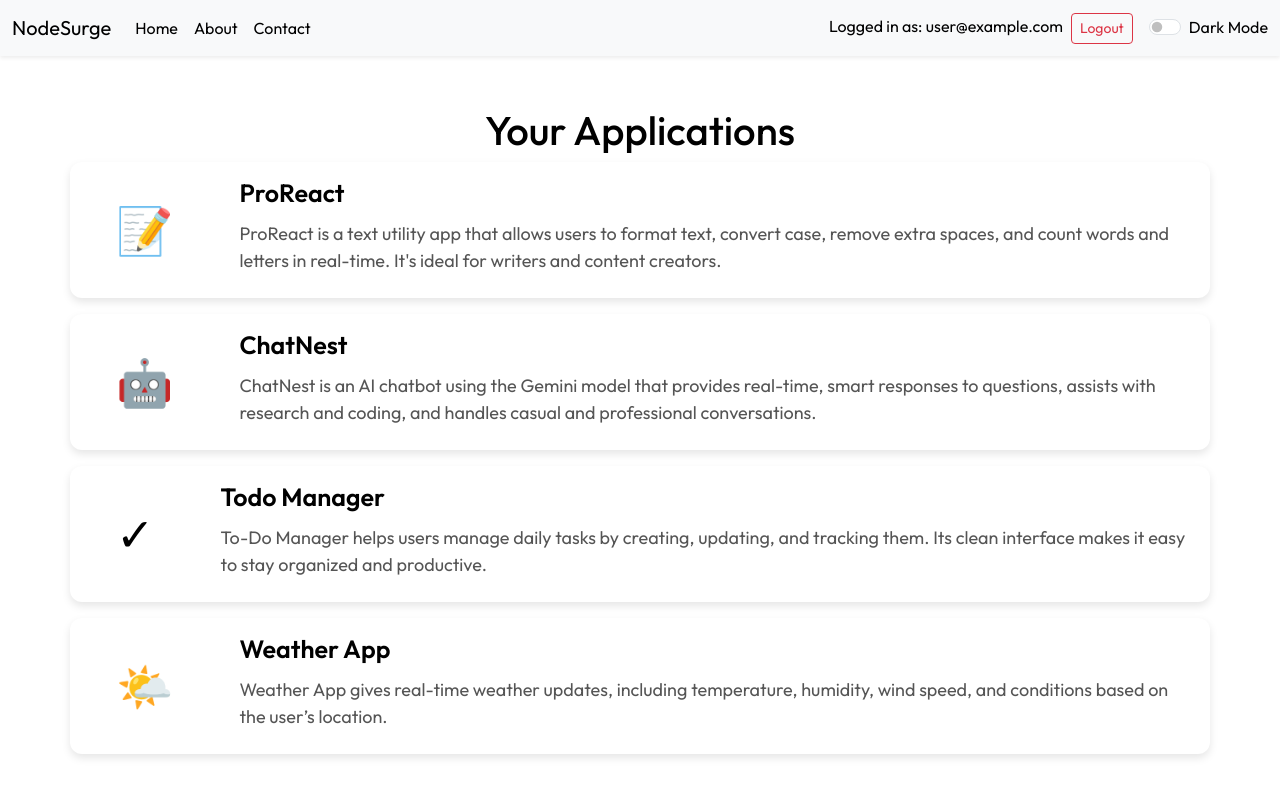
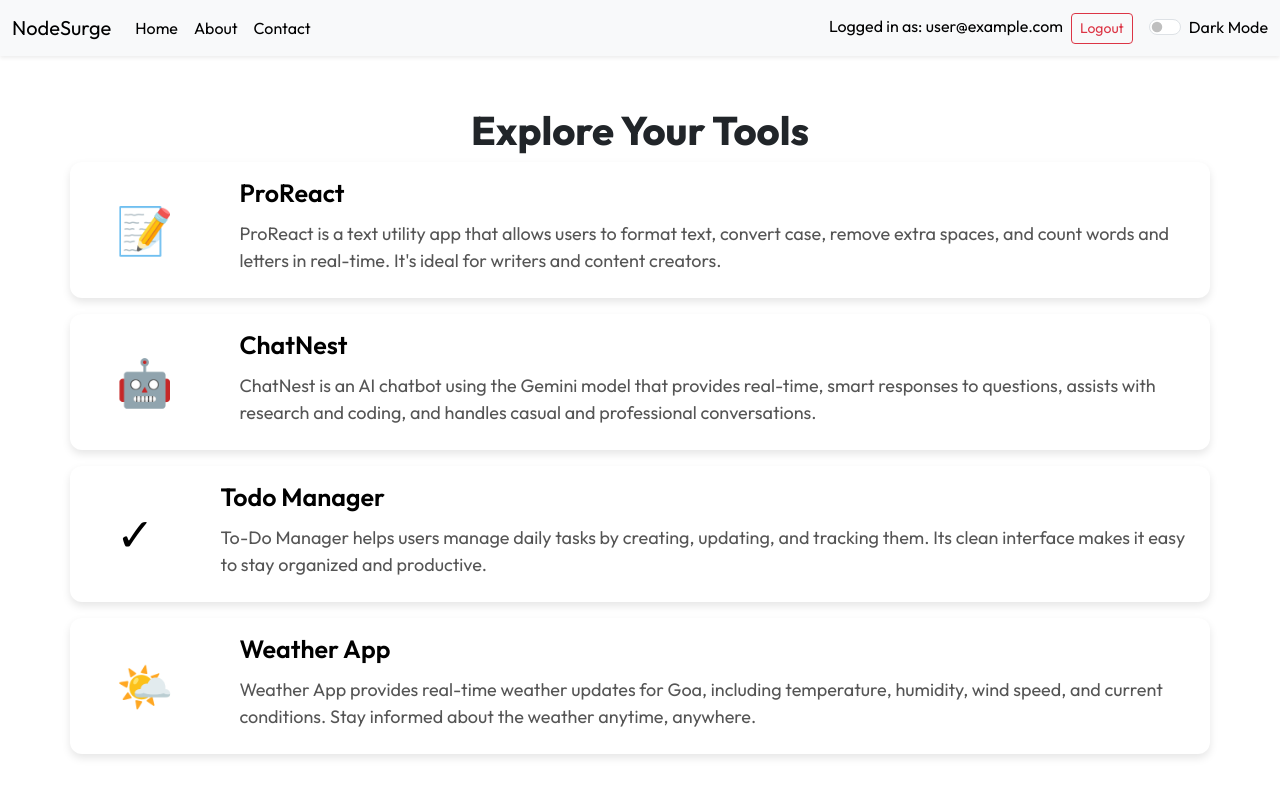
Before and after one commit to akhilshettyym/NodeSurge, a React (Create React App) app in the folder NodeSurge/: page /home in a window 1280 px wide. Shown: the top 796 px of the page. Built offline with nearby package versions, Linux system fonts and the light colour scheme; no server answers; sample sign-in values are in the browser's storage.

Commit message:
Overall commit

```diff
--- a/NodeSurge/src/components/About/About.js
+++ b/NodeSurge/src/components/About/About.js
@@ -26,7 +26,8 @@ export default function About(props) {
 
     return (
         <div className={`container ${darkMode ? "dark-mode" : ""}`} style={myStyle}>
-            <h2 className="my-3">🚀 About Our Multi-Utility Website</h2>
+            <h2 className="my-3"
+            >🚀 About Our Multi-Utility Website</h2>
             <p>
                 Welcome to our multi-utility website — a single platform offering multiple helpful tools designed to make your
                 daily tasks easier and more efficient. Below is a detailed overview of the four key apps integrated into our
--- a/NodeSurge/src/components/Home.js
+++ b/NodeSurge/src/components/Home.js
@@ -23,7 +23,7 @@ export default function Home({ mode }) {
     },
     {
       title: "Weather App",
-      description: "Weather App gives real-time weather updates, including temperature, humidity, wind speed, and conditions based on the user’s location.",
+      description: "Weather App provides real-time weather updates for Goa, including temperature, humidity, wind speed, and current conditions. Stay informed about the weather anytime, anywhere.",
       icon: "🌤️",
       href: "/weather",
     },
@@ -32,7 +32,15 @@ export default function Home({ mode }) {
   return (
     <div className="home-container">
 
-      <h1 className="text-3xl font-bold mb-8 text-center" style={{ marginTop: '-20px' }}> Your Applications</h1>
+      <h1
+        className="text-3xl font-bold mb-8 text-center"
+        style={{
+          marginTop: '-20px',
+          fontWeight: 750,
+          color: mode === 'dark' ? '#f8f9fa' : '#212529', // Adjust colors for dark and light mode
+        }}>
+        Explore Your Tools
+      </h1>
 
       <div className="app-list">
         {apps.map((app) => (
```
